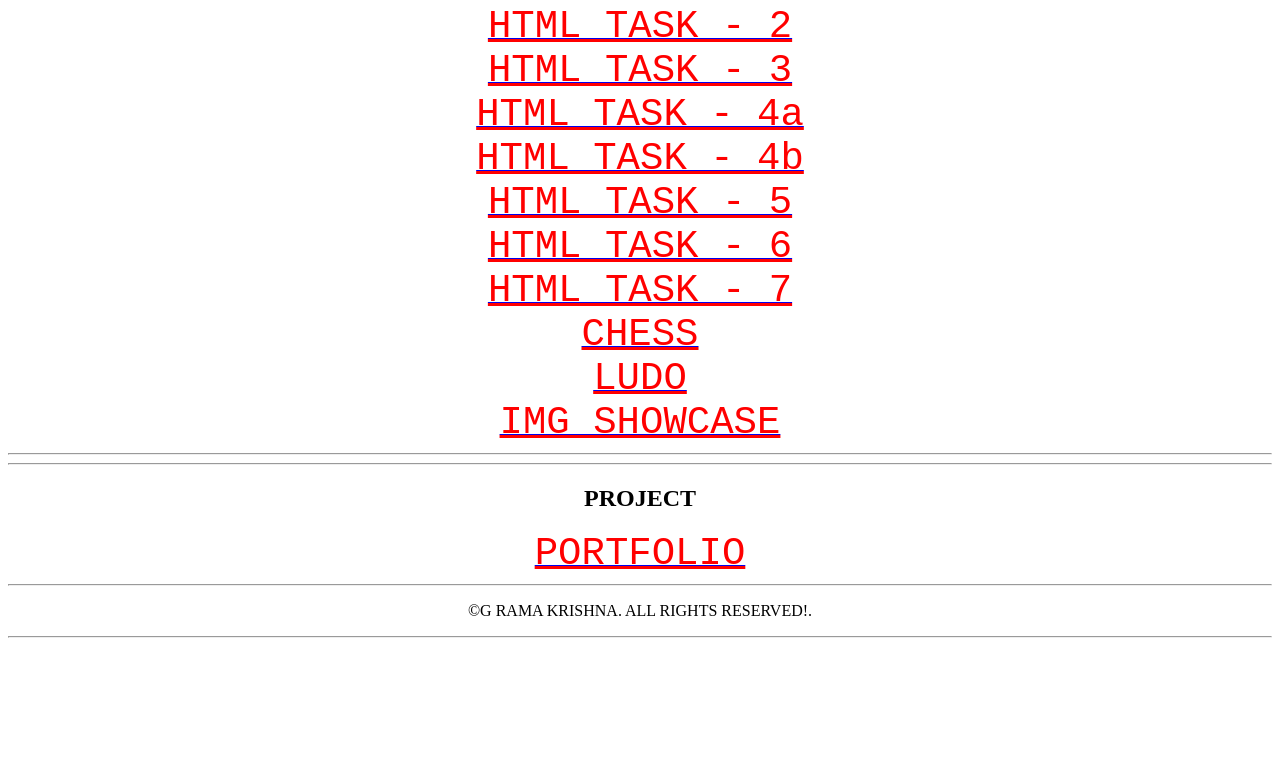
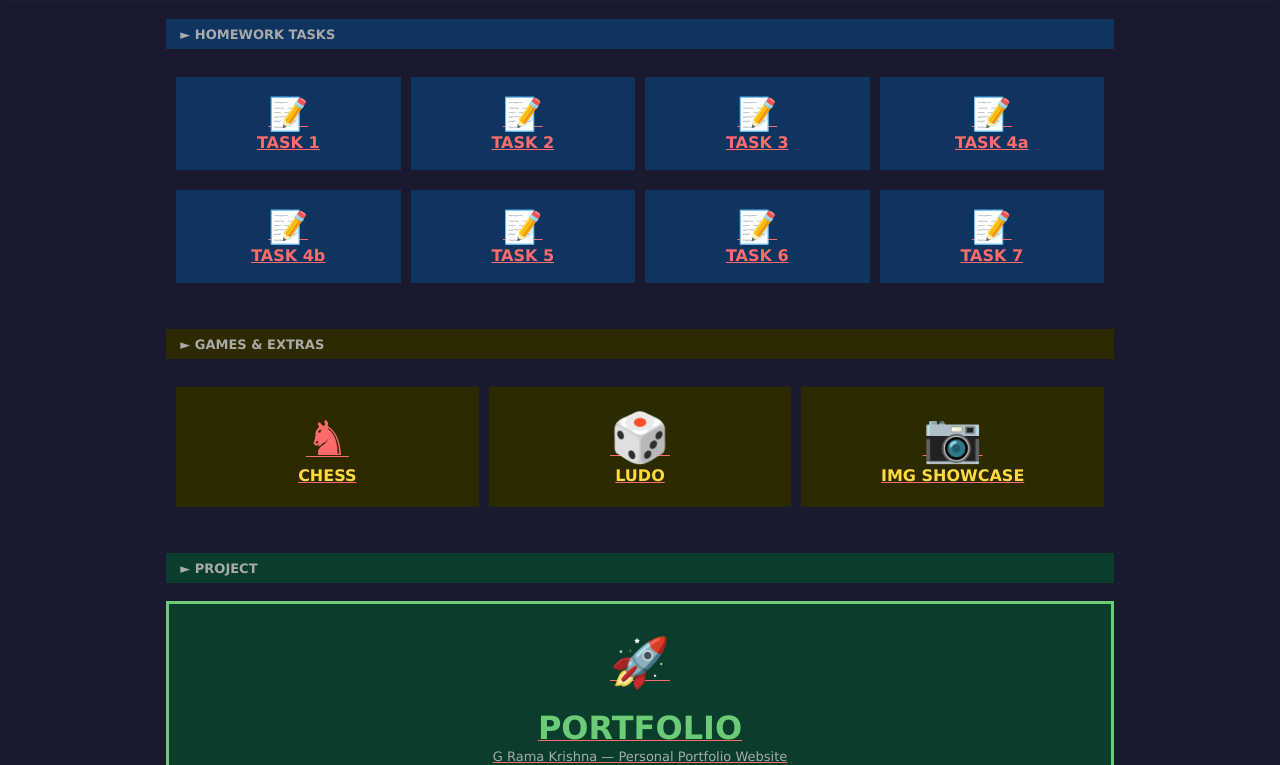
Before and after one commit to Ramu-2003/HTML_ALL_TASKS, a plain HTML site: page index.html in a window 1280 px wide. Shown: the part 129-894 px from the top of the page. Before the commit the page ends 800 px from the top, so only its background shows below. Drawn offline with Linux system fonts and the light colour scheme.

Commit message:
Update index.html

```diff
--- a/index.html
+++ b/index.html
@@ -7,59 +7,196 @@
     <title>ALL HTML TASKS</title>
 </head>
 
-<body align="center">
-    <header>
-        <h1>ALL HTML TASKS</h1>
-    </header>
-    <hr />
-    <div>
+<body bgcolor="#1a1a2e" text="#f0f0f0" link="#ff6b6b" vlink="#ff9999" alink="#ffd93d">
+
+    <!-- ===== HEADER ===== -->
+    <table width="100%" bgcolor="#16213e" cellpadding="24" cellspacing="0" border="0">
+        <tr>
+            <td align="center">
+                <font face="Verdana, Arial" size="7" color="#ff6b6b">
+                    <b>&#9670; ALL HTML TASKS &#9670;</b>
+                </font>
+                <br>
+                <font face="Verdana, Arial" size="2" color="#aaaaaa">
+                    A collection of homework tasks &amp; projects &mdash; G Rama Krishna
+                </font>
+            </td>
+        </tr>
+    </table>
+
+    <br>
+
+    <!-- ===== SECTION LABEL : HOMEWORK TASKS ===== -->
+    <table width="75%" align="center" cellpadding="6" cellspacing="0" border="0" bgcolor="#0f3460">
+        <tr>
+            <td>
+                <font face="Verdana, Arial" size="2" color="#aaaaaa">
+                    &nbsp;&nbsp;<b>&#9658; HOMEWORK TASKS</b>
+                </font>
+            </td>
+        </tr>
+    </table>
+
+    <br>
+
+    <!-- ROW 1 : Tasks 1 - 4 -->
+    <table width="75%" align="center" cellpadding="18" cellspacing="10" border="0">
+        <tr>
+
+            <td align="center" bgcolor="#0f3460" width="25%">
                 <a href="hw_task_1.html">
-            <font color="red" size="9" face="monospace"><u color="red">HTML TASK - 1</u></font>
-        </a><br />
+                    <font face="Verdana" size="6">&#128221;</font><br>
+                    <font face="Verdana, Arial" size="3" color="#ff6b6b"><b>TASK&nbsp;1</b></font>
+                </a>
+            </td>
+
+            <td align="center" bgcolor="#0f3460" width="25%">
                 <a href="hw_task_2.html">
-            <font color="red" size="9" face="monospace"><u color="red">HTML TASK - 2</u></font>
-        </a><br />
+                    <font face="Verdana" size="6">&#128221;</font><br>
+                    <font face="Verdana, Arial" size="3" color="#ff6b6b"><b>TASK&nbsp;2</b></font>
+                </a>
+            </td>
+
+            <td align="center" bgcolor="#0f3460" width="25%">
                 <a href="hw_task_3.html">
-            <font color="red" size="9" face="monospace"><u color="red">HTML TASK - 3</u></font>
-        </a><br />
+                    <font face="Verdana" size="6">&#128221;</font><br>
+                    <font face="Verdana, Arial" size="3" color="#ff6b6b"><b>TASK&nbsp;3</b></font>
+                </a>
+            </td>
+
+            <td align="center" bgcolor="#0f3460" width="25%">
                 <a href="hw_task_4_a.html">
-            <font color="red" size="9" face="monospace"><u color="red">HTML TASK - 4a</u></font>
-        </a><br />
+                    <font face="Verdana" size="6">&#128221;</font><br>
+                    <font face="Verdana, Arial" size="3" color="#ff6b6b"><b>TASK&nbsp;4a</b></font>
+                </a>
+            </td>
+
+        </tr>
+    </table>
+
+    <!-- ROW 2 : Tasks 4b - 7 -->
+    <table width="75%" align="center" cellpadding="18" cellspacing="10" border="0">
+        <tr>
+
+            <td align="center" bgcolor="#0f3460" width="25%">
                 <a href="hw_task_4_b.html">
-            <font color="red" size="9" face="monospace"><u color="red">HTML TASK - 4b</u></font>
-        </a><br />
+                    <font face="Verdana" size="6">&#128221;</font><br>
+                    <font face="Verdana, Arial" size="3" color="#ff6b6b"><b>TASK&nbsp;4b</b></font>
+                </a>
+            </td>
+
+            <td align="center" bgcolor="#0f3460" width="25%">
                 <a href="hw_task_5.html">
-            <font color="red" size="9" face="monospace"><u color="red">HTML TASK - 5</u></font>
-        </a><br />
+                    <font face="Verdana" size="6">&#128221;</font><br>
+                    <font face="Verdana, Arial" size="3" color="#ff6b6b"><b>TASK&nbsp;5</b></font>
+                </a>
+            </td>
+
+            <td align="center" bgcolor="#0f3460" width="25%">
                 <a href="hw_task_6.html">
-            <font color="red" size="9" face="monospace"><u color="red">HTML TASK - 6</u></font>
-        </a><br />
+                    <font face="Verdana" size="6">&#128221;</font><br>
+                    <font face="Verdana, Arial" size="3" color="#ff6b6b"><b>TASK&nbsp;6</b></font>
+                </a>
+            </td>
+
+            <td align="center" bgcolor="#0f3460" width="25%">
                 <a href="hw_task_7.html">
-            <font color="red" size="9" face="monospace"><u color="red">HTML TASK - 7</u></font>
-        </a><br />
+                    <font face="Verdana" size="6">&#128221;</font><br>
+                    <font face="Verdana, Arial" size="3" color="#ff6b6b"><b>TASK&nbsp;7</b></font>
+                </a>
+            </td>
+
+        </tr>
+    </table>
+
+    <br><br>
+
+    <!-- ===== SECTION LABEL : GAMES & EXTRAS ===== -->
+    <table width="75%" align="center" cellpadding="6" cellspacing="0" border="0" bgcolor="#2d2a00">
+        <tr>
+            <td>
+                <font face="Verdana, Arial" size="2" color="#aaaaaa">
+                    &nbsp;&nbsp;<b>&#9658; GAMES &amp; EXTRAS</b>
+                </font>
+            </td>
+        </tr>
+    </table>
+
+    <br>
+
+    <!-- ROW : Games -->
+    <table width="75%" align="center" cellpadding="22" cellspacing="10" border="0">
+        <tr>
+
+            <td align="center" bgcolor="#2d2a00" width="33%">
                 <a href="chess.html">
-            <font color="red" size="9" face="monospace"><u color="red">CHESS</u></font>
-        </a><br />
+                    <font face="Verdana" size="7">&#9822;</font><br>
+                    <font face="Verdana, Arial" size="3" color="#ffd93d"><b>CHESS</b></font>
+                </a>
+            </td>
+
+            <td align="center" bgcolor="#2d2a00" width="33%">
                 <a href="ludo.html">
-            <font color="red" size="9" face="monospace"><u color="red">LUDO</u></font>
-        </a><br />
+                    <font face="Verdana" size="7">&#127922;</font><br>
+                    <font face="Verdana, Arial" size="3" color="#ffd93d"><b>LUDO</b></font>
+                </a>
+            </td>
+
+            <td align="center" bgcolor="#2d2a00" width="33%">
                 <a href="image_show_case.html">
-            <font color="red" size="9" face="monospace"><u color="red">IMG_SHOWCASE</u></font>
-        </a><br />
-    </div>
+                    <font face="Verdana" size="7">&#128247;</font><br>
+                    <font face="Verdana, Arial" size="3" color="#ffd93d"><b>IMG SHOWCASE</b></font>
+                </a>
+            </td>
 
-    <hr />
-    <hr />
+        </tr>
+    </table>
 
-    <h2>PROJECT</h2>
-    <a href="https://ramu-2003.github.io/personal_portfolio_ramu/">
-        <font color="red" size="9" face="monospace"><u color="red">PORTFOLIO</u></font>
-    </a><br />
-    <hr/>
-    <footer>
-        <p>&copy;G RAMA KRISHNA. ALL RIGHTS RESERVED!.</p>
-    </footer>
-    <hr/>
+    <br><br>
+
+    <!-- ===== SECTION LABEL : PROJECT ===== -->
+    <table width="75%" align="center" cellpadding="6" cellspacing="0" border="0" bgcolor="#0a3d2b">
+        <tr>
+            <td>
+                <font face="Verdana, Arial" size="2" color="#aaaaaa">
+                    &nbsp;&nbsp;<b>&#9658; PROJECT</b>
+                </font>
+            </td>
+        </tr>
+    </table>
+
+    <br>
+
+    <!-- Portfolio Card -->
+    <table width="75%" align="center" cellpadding="30" cellspacing="0" border="2" bgcolor="#0a3d2b" bordercolor="#6bcb77">
+        <tr>
+            <td align="center">
+                <a href="html_project/index.html">
+                    <font face="Verdana" size="7">&#128640;</font><br><br>
+                    <font face="Verdana, Arial" size="6" color="#6bcb77"><b>PORTFOLIO</b></font><br>
+                    <font face="Verdana, Arial" size="2" color="#aaaaaa">
+                        G Rama Krishna &mdash; Personal Portfolio Website
+                    </font>
+                </a>
+            </td>
+        </tr>
+    </table>
+
+    <br><br>
+
+    <!-- ===== FOOTER ===== -->
+    <table width="100%" bgcolor="#16213e" cellpadding="16" cellspacing="0" border="0">
+        <tr>
+            <td align="center">
+                <font face="Verdana, Arial" size="2" color="#666666">
+                    &copy;&nbsp;
+                    <font color="#ff6b6b"><b>G Rama Krishna</b></font>
+                    &nbsp;. All Rights Reserved.
+                </font>
+            </td>
+        </tr>
+    </table>
+
 </body>
 
 </html>
```
Lines whose indentation alone changed are shown as unchanged.
